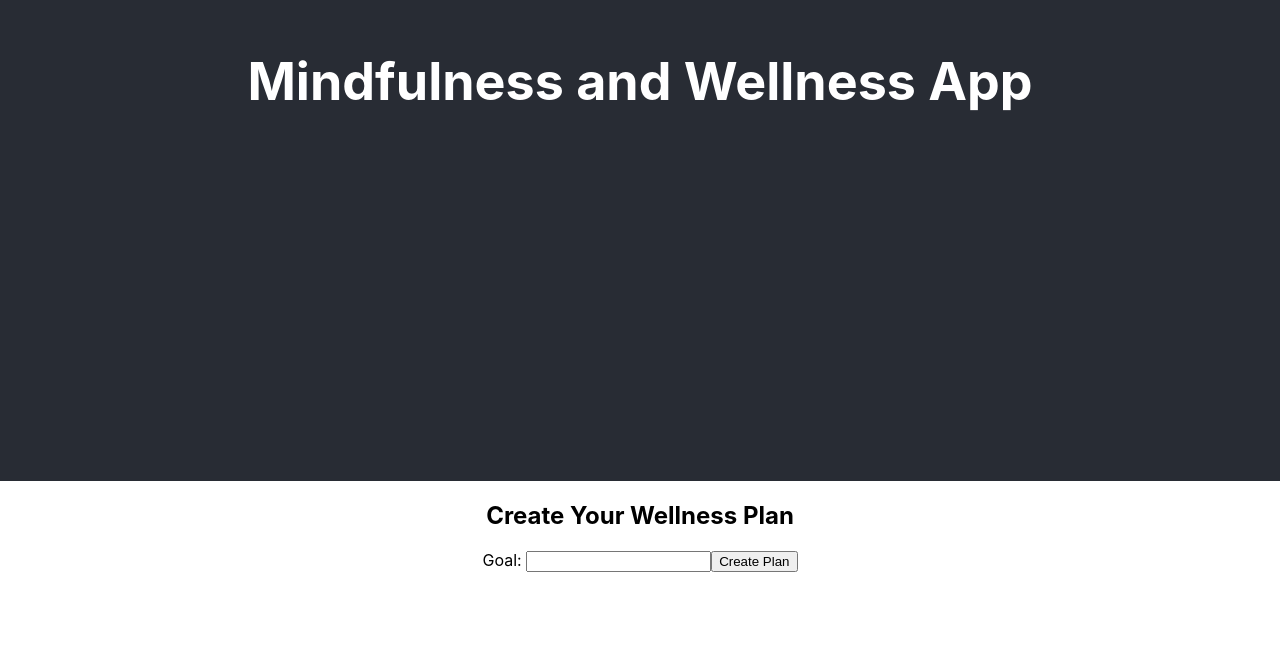
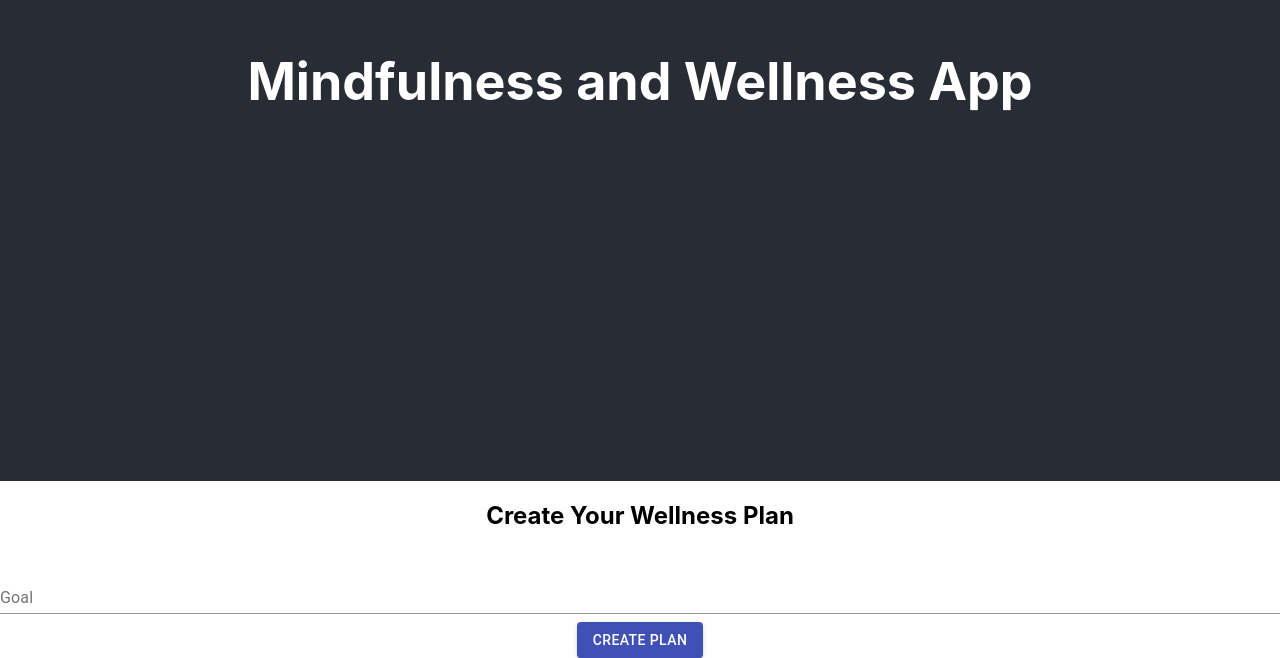
Before and after one commit to demere2000/mindfulness-wellness-app, a React (Create React App) app: page / in a window 1280 px wide. Shown: the part 319-977 px from the top of the page. Before the commit the page ends 891 px from the top, so only its background shows below. Built offline with nearby package versions, Linux system fonts and the light colour scheme.

Commit message:
Updated Style On WellnessPlan Component Using Material UI

```diff
--- a/package.json
+++ b/package.json
@@ -5,6 +5,7 @@
   "dependencies": {
     "@emotion/react": "^11.11.1",
     "@emotion/styled": "^11.11.0",
+    "@material-ui/core": "^4.12.4",
     "@mui/material": "^5.14.18",
     "@testing-library/jest-dom": "^5.17.0",
     "@testing-library/react": "^13.4.0",
--- a/src/WellnessPlan.js
+++ b/src/WellnessPlan.js
@@ -1,5 +1,8 @@
 // Import the React library and the useState hook, which allows us to track state in a functional component
 import React, { useState } from 'react';
+// Importing UI components from Material-UI for better styling
+// TextField is used for styled input fields, Button for styled buttons, and Box for layout and spacing
+import { TextField, Button, Box } from '@material-ui/core';
 
 // Define the WellnessPlan functional component
 function WellnessPlan() {
@@ -19,23 +22,28 @@ function WellnessPlan() {
 
     // The JSX returned by our component that describes the UI.
     return (
-        <div>
+        <Box padding={2}> {/* Box component from Material-UI for layout with padding. 'padding={2}' adds padding around the content */}
             <h2>Create Your Wellness Plan</h2> {/* A heading for the component */}
             <form onSubmit={handleSubmit}> {/* A form element with an onSubmit event handler */}
-                <label> {/* A label for the input field */}
-                    Goal: {/* Text for the label */}
-                    <input
-                        type="text"
-                        value={plan.goal}
-                        onChange={e => setPlan({ ...plan, goal: e.target.value })}
-                        /* An input field for the user to enter their goal
-                           The value of the input is controlled by our state
-                           onChange updates the state with the user's input */
-                    />
-                </label>
-                <button type="submit">Create Plan</button> {/* A submit button for the form */}
+                {/* Material-UI TextField replaces the standard input field for better styling and UX */}
+                <TextField
+                    label="Goal" // 'label' prop to provide a floating label for the TextField
+                    type="text" // Specifies the type of input this TextField should accept
+                    value={plan.goal} // The 'value' prop binds the TextField to the 'goal' state
+                    onChange={e => setPlan({ ...plan, goal: e.target.value })} // 'onChange' updates the 'goal' in the state as user types
+                    fullWidth // The 'fullWidth' prop makes the TextField take up the full width of its parent container
+                    margin="normal" // Adds standard margin around the TextField for spacing
+                />
+                {/* Material-UI Button for submitting the form, styled with primary color and contained variant for prominence */}
+                <Button
+                    type="submit"
+                    color="primary"
+                    variant="contained"
+                >
+                    Create Plan {/* Text for the submit button */}
+                </Button>
             </form>
-        </div>
+        </Box>
     );
 }
 
```
Also changed, not shown: 1 other file (tests, documents, lock files or other folders).
